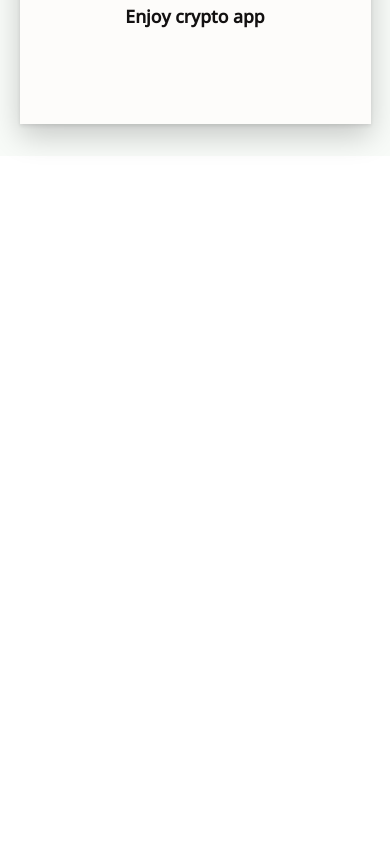
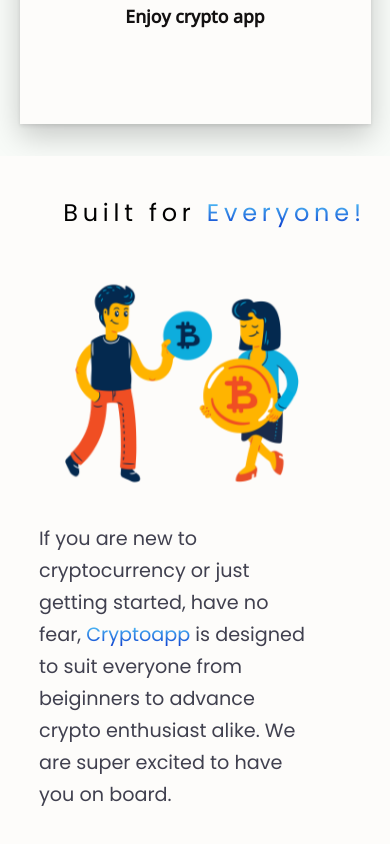
Before and after one commit to SanskritiKhatiyan/crypto-app, a React (Create React App) app in the folder frontend/: page / in a window 390 px wide. Shown: the part 2718-3562 px from the top of the page. Before the commit the page ends 2874 px from the top, so only its background shows below. Built offline with nearby package versions, Linux system fonts and the light colour scheme.

Commit message:
Added Fourth  Home Page

```diff
--- a/frontend/src/App.js
+++ b/frontend/src/App.js
@@ -9,6 +9,7 @@ import About from "./components/About/About";
 import Home1 from "./components/Home1/Landingpage1";
 import Home2 from "./components/Home2/Landingpage2";
 import Home3 from "./components/Home3/Landingpage3";
+import Home4 from "./components/Home4/Landingpage4";
 import Mainbar from "./components/Mainbar/Mainbar";
 import News from "./components/News/News";
 // import { GlobalProvider } from "./components/Watchlist/GlobalState";
@@ -29,6 +30,7 @@ function App() {
         <Home1 />
         <Home2 />
         <Home3 />
+        <Home4 />
       </Route>
 
       <Route path="/about">
--- /dev/null
+++ b/frontend/src/components/Home4/Landingpage4.css
@@ -0,0 +1,52 @@
+.parent-outer-div-img img {
+  width: 36rem;
+  margin-left: 52%;
+  padding-top: 4%;
+  position: absolute;
+}
+.parent-outer-div4 {
+  background-color: #fdfcfa;
+  font-family: "Poppins", sans-serif;
+  position: relative;
+  height: 100vh;
+}
+
+.parent-outer-div-head {
+  padding-left: 8%;
+  padding-top: 10%;
+  font-size: 2rem;
+  letter-spacing: 0.3rem;
+}
+
+.parent-outer-div-lower {
+  font-size: 1.3rem;
+  color: #40404f;
+  width: 47%;
+  padding-left: 5%;
+  padding-top: 5%;
+}
+
+.text-hilight {
+  background: -webkit-linear-gradient(#5fdaff, #0836cc);
+  -webkit-background-clip: text;
+  -webkit-text-fill-color: transparent;
+}
+@media only screen and (max-width: 780px) {
+  .parent-outer-div-img img {
+    width: 18rem;
+    padding-top: 30%;
+    margin-left: 12%;
+  }
+  .parent-outer-div-head {
+    font-size: 1.5rem;
+    text-align: center;
+    padding-left: 10%;
+  }
+  .parent-outer-div-lower {
+    font-size: 1.2rem;
+    padding-top: 75%;
+    padding-left: 10%;
+    width: 80%;
+    line-height: 2rem;
+  }
+}
--- /dev/null
+++ b/frontend/src/components/Home4/Landingpage4.js
@@ -0,0 +1,37 @@
+import React from "react";
+import "./Landingpage4.css";
+import cryptoeveryone from "../../assets/everyone.png";
+import Fade from "react-reveal/Fade";
+
+const Landingpage4 = () => {
+  return (
+    <div>
+      <div className="parent-outer-div4">
+        <Fade left>
+          <div className="parent-outer-div-img">
+            <img src={cryptoeveryone} alt="alt" />
+          </div>
+        </Fade>
+        <Fade up>
+          <div className="parent-outer-div-head">
+            <p>
+              Built for <span className="text-hilight"> Everyone!</span>
+            </p>
+          </div>
+        </Fade>
+        <Fade left>
+          <div className="parent-outer-div-lower">
+            <p>
+              If you are new to cryptocurrency or just getting started, have no
+              fear,<span className="text-hilight"> Cryptoapp </span> is designed
+              to suit everyone from beiginners to advance crypto enthusiast
+              alike. We are super excited to have you on board.
+            </p>
+          </div>
+        </Fade>
+      </div>
+    </div>
+  );
+};
+
+export default Landingpage4;
--- a/frontend/src/components/Navbar/Navbar.js
+++ b/frontend/src/components/Navbar/Navbar.js
@@ -7,6 +7,7 @@ import { FontAwesomeIcon } from "@fortawesome/react-fontawesome";
 import Home1 from "../Home1/Landingpage1";
 import Home2 from "../Home2/Landingpage2";
 import Home3 from "../Home3/Landingpage3";
+import Home4 from "../Home4/Landingpage4";
 
 // import { GiHamburgerMenu } from "react-icons/gi";
 // import { FontAwesomeIcon } from '@fortawesome/react-fontawesome';
```
Also changed, not shown: frontend/src/assets/everyone.png (added).
